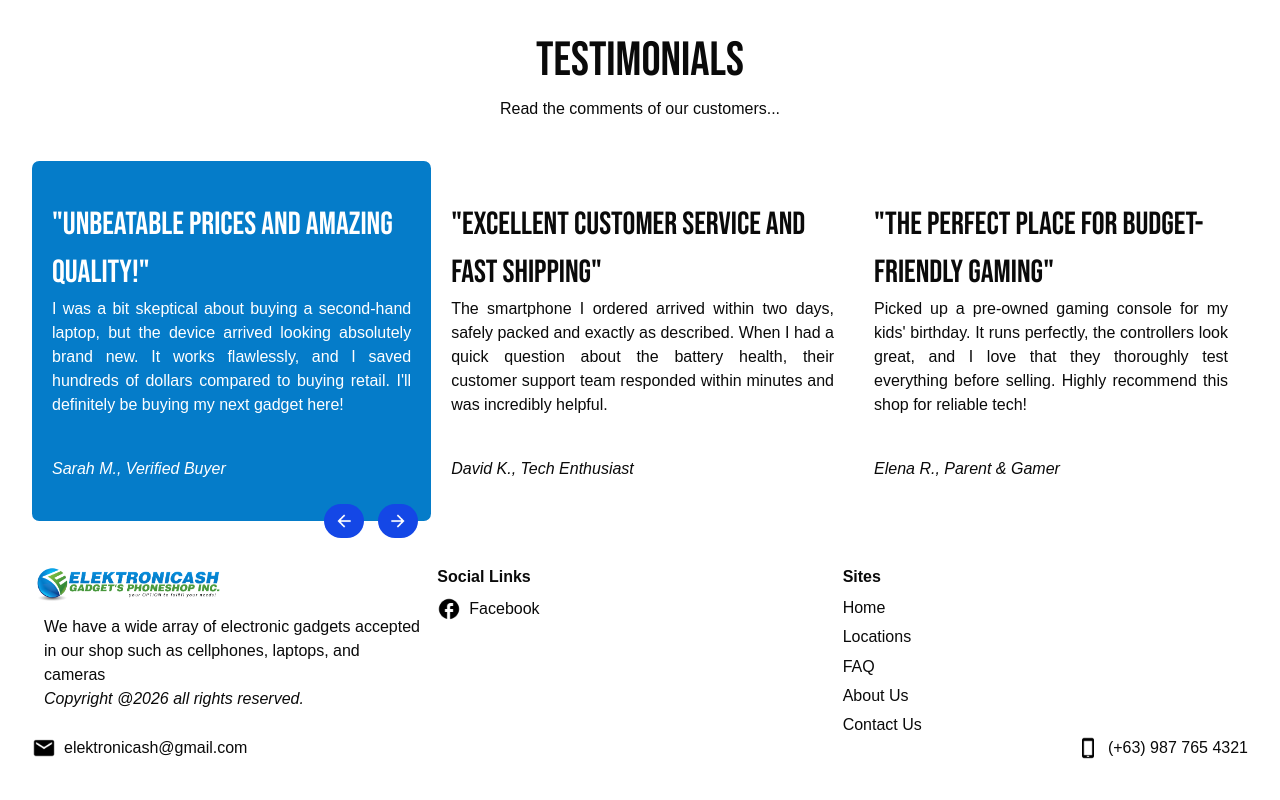
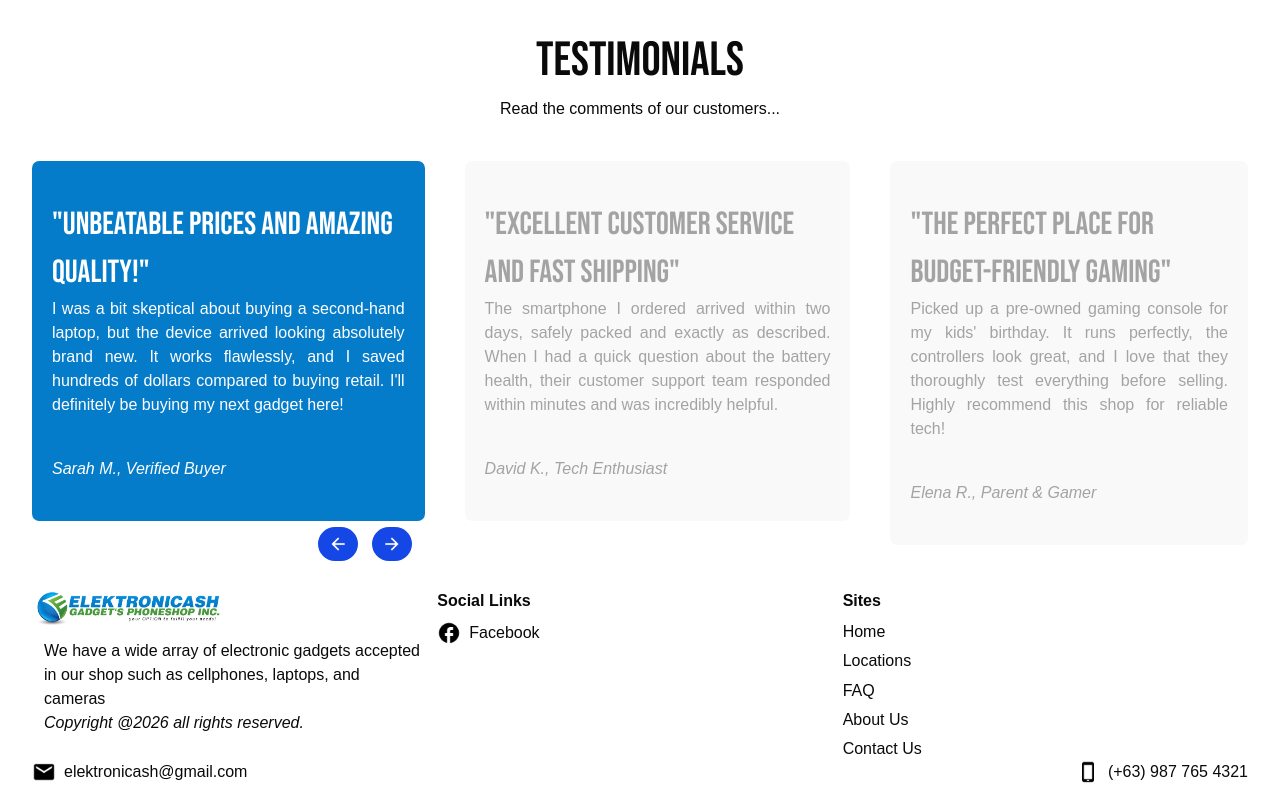
Before and after one commit to Muelvzz/elektronicash-website, a React (Vite) app: page / in a window 1280 px wide. Shown: the part 4363-5163 px from the top of the page. Before the commit the page ends 5139 px from the top, so only its background shows below. Built offline with nearby package versions, Linux system fonts and the light colour scheme.

Commit message:
Feature Improvement: Improve the logic of moving through different testimonies in the Testimonies

```diff
--- a/src/app/sections/homepage/Testimony.tsx
+++ b/src/app/sections/homepage/Testimony.tsx
@@ -8,25 +8,23 @@ export default function Testimony() {
   const { TestimonialsInfo } = useHomePageContext()
   const screenWidth = useScreenWidth()
   const itemsToShow = 3
+  const totalItems = TestimonialsInfo.TestimonialsList.length
+  const visibleCount = Math.min(itemsToShow, totalItems)
 
   const [currentIndex, setCurrentIndex] = useState(0)
 
   const handleNext = () => {
-    setCurrentIndex((prevIndex) => {
-      if (prevIndex + 1 > TestimonialsInfo.TestimonialsList.length - itemsToShow ) { return 0 }
-      return prevIndex + 1
-    })
+    setCurrentIndex((prevIndex) => (prevIndex + 1) % totalItems)
   }
 
   const handlePrev = () => {
-    setCurrentIndex((prevIndex) => {
-      if (prevIndex - 1 < 0) { return Math.max(0, TestimonialsInfo.TestimonialsList.length - itemsToShow) }
-      return prevIndex - 1
-    })
+    setCurrentIndex((prevIndex) => (prevIndex - 1 + totalItems) % totalItems)
   }
 
   const currentTestimonial = TestimonialsInfo.TestimonialsList[currentIndex]
-  const visibleTestimonials = TestimonialsInfo.TestimonialsList.slice(currentIndex, currentIndex + itemsToShow)
+  const visibleTestimonials = Array.from({ length: visibleCount }, (_, offset) =>
+    TestimonialsInfo.TestimonialsList[(currentIndex + offset) % totalItems]
+  )
 
   return (
     <article className="bg-(--primary-color) w-full flex flex-col items-center justify-center">
@@ -63,21 +61,27 @@ export default function Testimony() {
         </>
       ) : (
       <>
-        <div className="flex justify-between">
-          {visibleTestimonials.map((testimony: Testimonials, idx: number) => (
-            <>
-              {idx === currentIndex && (
-                <div className="relative">
-                  <div className="bg-(--secondary-color) text-white rounded-lg px-5 py-10">
-                    <div className="flex flex-col gap-y-10">
-                        <div>
-                          <h2 className="font-heading">"{ testimony.TestimonialTitle }"</h2>
-                          <p className="text-justify">{ testimony.TestimonialContent }</p>
-                        </div>
-                        <p><i>{ testimony.TestimonialUser }</i></p>
+        <div className="flex justify-between gap-x-10">
+          {visibleTestimonials.map((testimony: Testimonials, idx: number) => {
+            const isCurrentCard = idx === 0
+            const outerClasses = isCurrentCard ? "relative" : ""
+            const cardClasses = isCurrentCard
+              ? "bg-(--secondary-color) text-white rounded-lg px-5 py-10"
+              : "bg-[#f3f4f6] text-black/70 rounded-lg px-5 py-10 opacity-50"
+
+            return (
+              <div key={`${currentIndex}-${idx}`} className={ outerClasses }>
+                <div className={ cardClasses }>
+                  <div className="flex flex-col gap-y-10">
+                    <div>
+                      <h2 className="font-heading">"{ testimony.TestimonialTitle }"</h2>
+                      <p className="text-justify">{ testimony.TestimonialContent }</p>
                     </div>
+                    <p><i>{ testimony.TestimonialUser }</i></p>
                   </div>
+                </div>
 
+                {isCurrentCard && (
                   <div className="absolute top-[95%] right-3 flex justify-end gap-x-3">
                     <Button className="rounded-full" onClick={ handlePrev }>
                       <img src="\components\arrow-left.png"
@@ -90,21 +94,10 @@ export default function Testimony() {
                       className="w-5" />
                     </Button>
                   </div>
-                </div>
                 )}
-              {idx !== currentIndex && (
-              <div className="bg-(--primary-color) rounded-lg px-5 py-10">
-                <div className="flex flex-col gap-y-10">
-                    <div>
-                      <h2 className="font-heading">"{ testimony.TestimonialTitle }"</h2>
-                      <p className="text-justify">{ testimony.TestimonialContent }</p>
-                    </div>
-                    <p><i>{ testimony.TestimonialUser }</i></p>
-                </div>
               </div>
-              )}
-            </>
-          ))}
+            )
+          })}
         </div>
       </>
       )}
```
